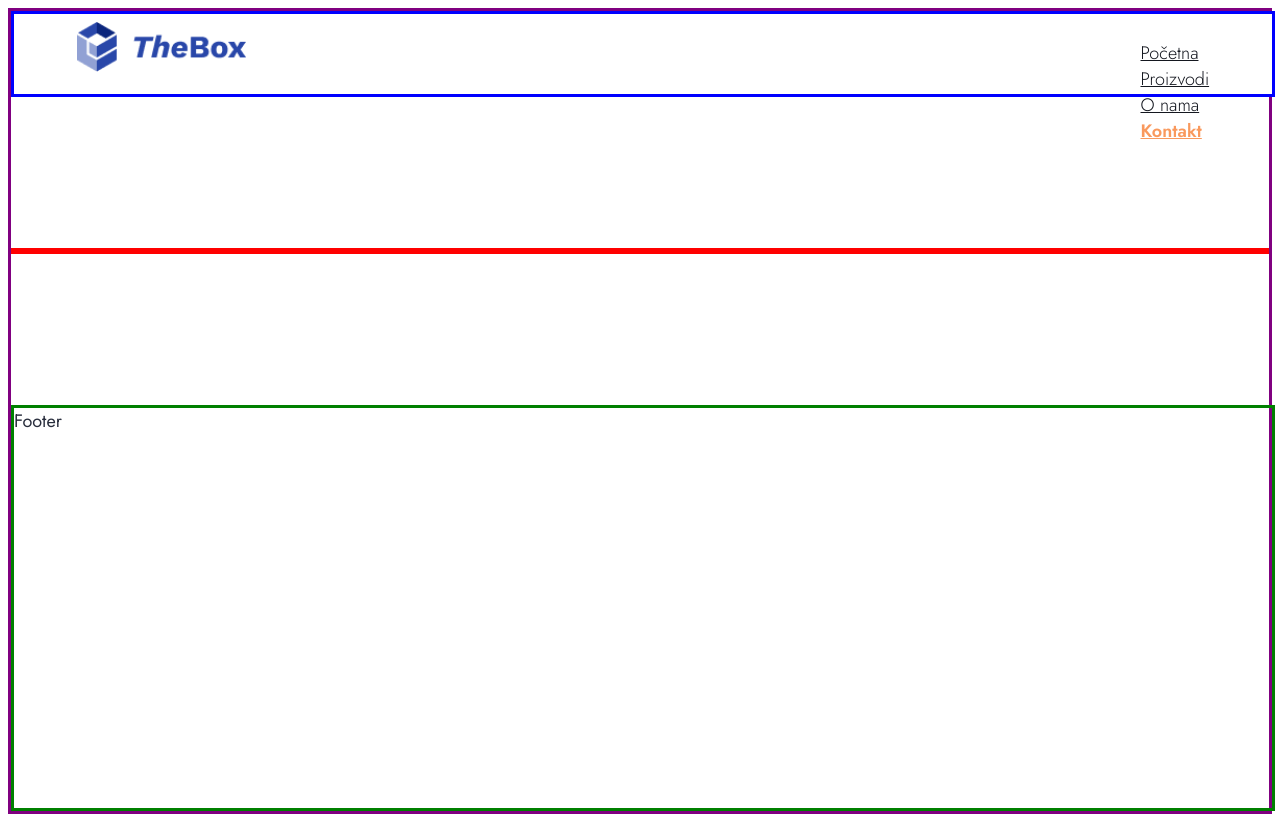
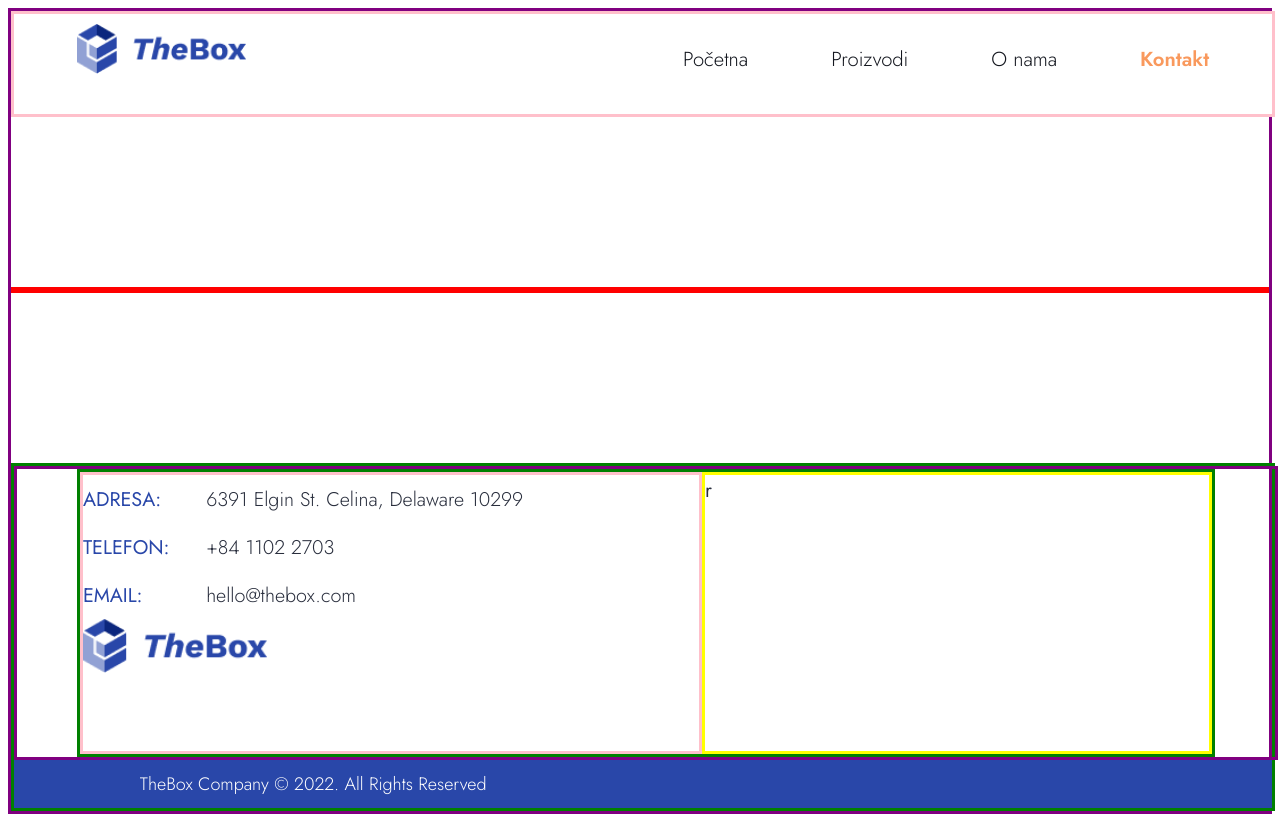
Before and after one commit to jokapn98/panelapp, a React (Create React App) app: page / in a window 1280 px wide. Built offline with nearby package versions, Linux system fonts and the light colour scheme; a web font is replaced by a local one.

Commit message:
FooterFinal

```diff
--- a/src/components/footer/Footer.js
+++ b/src/components/footer/Footer.js
@@ -1,7 +1,13 @@
 import React from "react";
-
+import Legacy from "./Legacy";
+import FooterInfo from "./FooterInfo";
 const Footer = () => {
-  return <div className="footer">Footer</div>;
+  return (
+    <div className="footer">
+      <FooterInfo />
+      <Legacy />
+    </div>
+  );
 };
 
 export default Footer;
--- /dev/null
+++ b/src/components/footer/FooterInfo.js
@@ -0,0 +1,32 @@
+import React from "react";
+import Logo from "../../assets/navbar/Logo.png";
+const FooterInfo = () => {
+  return (
+    <div className="footer-i">
+      <div className="footer-info">
+        <div className="footer-info-main">
+          <div className="footer-info-main-group">
+            <div className="fw-400 c-purple-primary h5">ADRESA:</div>
+            <div className="h5 fw-300 c-black-800">
+              6391 Elgin St. Celina, Delaware 10299
+            </div>
+          </div>
+          <div className="footer-info-main-group">
+            <div className="fw-400 c-purple-primary h5">TELEFON:</div>
+            <div className="h5 fw-300 c-black-800">+84 1102 2703</div>
+          </div>
+          <div className="footer-info-main-group">
+            <div className="fw-400 c-purple-primary h5">EMAIL:</div>
+            <div className="h5 fw-300 c-black-800"> hello@thebox.com</div>
+          </div>
+          <div className="footer-box">
+            <img src={Logo} alt="" />
+          </div>
+        </div>
+        <div className="footer-info-social">r</div>
+      </div>
+    </div>
+  );
+};
+
+export default FooterInfo;
--- /dev/null
+++ b/src/components/footer/Legacy.js
@@ -0,0 +1,13 @@
+import React from "react";
+
+const Legacy = () => {
+  return (
+    <div className="main-legacy bg-purple-primary ">
+      <div className="legacy c-white fw-300 p2">
+        TheBox Company © 2022. All Rights Reserved
+      </div>
+    </div>
+  );
+};
+
+export default Legacy;
--- a/src/components/nav/Navigation.js
+++ b/src/components/nav/Navigation.js
@@ -16,32 +16,32 @@ const Navigation = () => {
     return () => window.removeEventListener("resize", handleResize);
   }, []);
   return (
-    <div className="nav bg-white">
-      <div className=" nav-main">
-        <div className=" nav-logo">
+    <div className="nav bg-white ">
+      <div className="nav-main">
+        <div className="nav-logo">
           <img src={Logo} alt="" />
         </div>
-        <div className="">
+        <div className="nav-links">
           {isMobile && <button onClick={handleToggle}>☰</button>}
           {(toggle || !isMobile) && (
             <ul>
               <ol>
-                <a className="c-black-900 fw-300" href="">
+                <a className="c-black-900 fw-300" href="https://example.com/">
                   Početna
                 </a>
               </ol>
               <ol>
-                <a className="c-black-900 fw-300" href="">
+                <a className="c-black-900 fw-300" href="https://example.com/">
                   Proizvodi
                 </a>
               </ol>
               <ol>
-                <a className="c-black-900 fw-300" href="">
+                <a className="c-black-900 fw-300" href="https://example.com/">
                   O nama
                 </a>
               </ol>
               <ol>
-                <a className="c-orange fw-600" href="">
+                <a className="c-orange fw-600" href="https://example.com/">
                   Kontakt
                 </a>
               </ol>
--- a/src/style/_footer.scss
+++ b/src/style/_footer.scss
@@ -1,5 +1,116 @@
 .footer {
     width: 100%;
-    height: 50vh;
+    min-height: 40vh;
     border: solid green;
+    display: flex;
+    flex-direction: column;
+    justify-content: space-between;
+
+
+
+    &-box {
+
+        max-width: 30%;
+
+        & img {
+            width: 100%;
+
+
+            @media (max-width: 765px) {
+                width: 70%;
+
+            }
+
+            @media (max-width: 576px) {
+                width: 100%;
+
+            }
+        }
+    }
+
+
+
+    &-i {
+        border: solid purple;
+        width: 100%;
+        display: flex;
+        justify-content: center;
+
+        min-height: 36vh;
+
+    }
+
+    &-info {
+        width: 90%;
+        border: solid green;
+        display: flex;
+
+
+
+        @media (max-width: 992px) {
+            width: 90%;
+
+        }
+
+        @media (max-width: 765px) {
+            width: 96%;
+            flex-direction: column;
+        }
+
+        &-main {
+            width: 55%;
+            border: solid pink;
+
+            &-group {
+
+                display: flex;
+
+                :nth-child(1) {
+
+                    width: 20%;
+                    margin: 10px 0;
+                }
+
+                :nth-child(2) {
+
+                    margin: 10px 0;
+                }
+
+            }
+
+
+
+            @media (max-width: 765px) {
+                width: 100%;
+            }
+
+
+        }
+
+        &-social {
+            width: 45%;
+            border: solid yellow;
+
+            @media (max-width: 765px) {
+                width: 100%;
+            }
+        }
+    }
 }
+
+.main-legacy {
+    width: 100%;
+    display: flex;
+    justify-content: center;
+}
+
+.legacy {
+
+    min-height: 4vh;
+    width: 80%;
+    display: flex;
+    align-items: center;
+    padding: 8px;
+
+
+}
--- a/src/style/_navigation.scss
+++ b/src/style/_navigation.scss
@@ -1,10 +1,16 @@
 .nav {
+    border: solid pink;
     width: 100%;
-    height: 10vh;
-    border: solid blue;
+    min-height: 10vh;
     display: flex;
     justify-content: center;
-    align-items: center;
+    align-items: start;
+    padding: 10px 0;
+
+
+    @media (max-width: 576px) {
+        min-height: 20vh;
+    }
 
 
     &-main {
@@ -16,22 +22,27 @@
     }
 
     &-logo {
-        width: 15%;
+        min-width: 15%;
+
+        @media (max-width: 768px) {}
 
         & img {
             width: 100%;
         }
+
+
     }
 
     &-links {
-
-        width: 40%;
+        width: 50%;
         display: flex;
         justify-content: space-between;
         align-items: center;
 
+
         @media (max-width: 768px) {
             width: 70% !important;
+
         }
 
         @media (max-width: 576px) {
@@ -42,5 +53,33 @@
         & a {
             text-decoration: none;
         }
+
+        & ul {
+            width: 100%;
+            display: flex;
+            justify-content: space-between;
+
+
+            @media (max-width: 576px) {
+                display: flex;
+                flex-direction: column;
+
+                align-items: end;
+
+            }
+        }
+
+        & ol {
+
+            padding: 0 !important;
+        }
+
+        & button {
+            border: none;
+            background-color: transparent;
+            font-size: 25px;
+            color: $neutral-500;
+            padding: 0 !important;
+        }
     }
 }
--- a/src/style/_variable.scss
+++ b/src/style/_variable.scss
@@ -26,8 +26,13 @@ $white: #FFFFFF;
     font-optical-sizing: auto;
     font-weight: 400;
     font-style: normal;
-    font-size: 18px;
+    font-size: 1.125rem;
     color: $black-800;
+
+    @media (max-width: 992px) {
+
+        font-size: 0.875rem;
+    }
 
 }
 
@@ -58,7 +63,19 @@ $white: #FFFFFF;
 
 // 20px
 .h5 {
-    font-size: 1.25rem !important;
+    font-size: 1.1rem !important;
+
+    @media (max-width: 1200px) {
+        font-size: 0.9rem !important;
+    }
+
+    @media (max-width: 992px) {
+        font-size: 0.9rem !important;
+    }
+
+    @media (max-width: 576px) {
+        font-size: 0.8rem !important;
+    }
 }
 
 // 18px (default)
@@ -69,6 +86,10 @@ $white: #FFFFFF;
 // 16px
 .p2 {
     font-size: 1rem !important;
+
+    @media (max-width: 756px) {
+        font-size: 0.8rem !important;
+    }
 }
 
 // Text color classes
```
